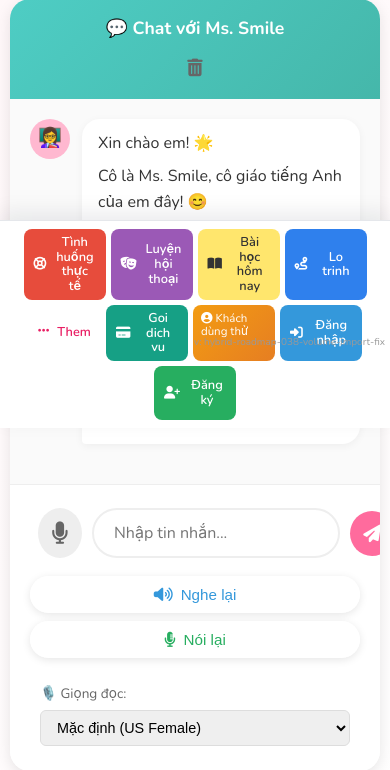
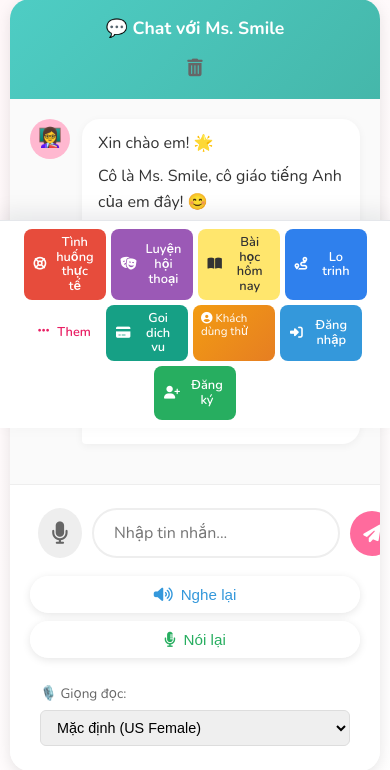
Before and after one commit to tuanpk1977/co-giao-tieng-anh, a Flask app: page / in a window 390 px wide. Shown: the part 416-1186 px from the top of the page. Run offline with Flask 3, Linux system fonts and the light colour scheme; parts of the project's set-up code (start-up, migrations or seed data) failed here and were passed over; some libraries are stand-ins or nearby versions.

Commit message:
Hide version label on mobile

```diff
--- a/app.py
+++ b/app.py
@@ -4,7 +4,7 @@ Backend API cho ứng dụng học tiếng Anh
 """
 
 # VERSION - để track deploy
-APP_VERSION = "hybrid-roadmap-038-volume-import-fix"
+APP_VERSION = "hybrid-roadmap-039-mobile-version-hide"
 
 from flask import Flask, request, jsonify, render_template, session, redirect
 from flask_cors import CORS
--- a/static/css/style.css
+++ b/static/css/style.css
@@ -20,6 +20,21 @@
     --transition: all 0.3s ease;
 }
 
+#app-version {
+    position: fixed;
+    right: 8px;
+    bottom: 6px;
+    z-index: 9999;
+    max-width: min(320px, calc(100vw - 16px));
+    overflow: hidden;
+    color: #999;
+    font-size: 10px;
+    line-height: 1.2;
+    text-overflow: ellipsis;
+    white-space: nowrap;
+    pointer-events: none;
+}
+
 /* Reset & Base */
 * {
     margin: 0;
@@ -3652,7 +3667,7 @@ body {
     }
 
     #app-version {
-        bottom: calc(78px + env(safe-area-inset-bottom)) !important;
+        display: none;
     }
 
     .roadmap-dashboard-panel {
--- a/templates/index.html
+++ b/templates/index.html
@@ -4,7 +4,7 @@
     <meta charset="UTF-8">
     <meta name="viewport" content="width=device-width, initial-scale=1.0">
     <title>Ms. Smile English - Cô Giáo Tiếng Anh Dễ Thương</title>
-    <link rel="stylesheet" href="{{ url_for('static', filename='css/style.css') }}?v=hybrid-roadmap-038-volume-import-fix">
+    <link rel="stylesheet" href="{{ url_for('static', filename='css/style.css') }}?v=hybrid-roadmap-039-mobile-version-hide">
     <link href="https://fonts.googleapis.com/css2?family=Nunito:wght@400;600;700;800&display=swap" rel="stylesheet">
     <link rel="stylesheet" href="https://cdnjs.cloudflare.com/ajax/libs/font-awesome/6.4.0/css/all.min.css">
 </head>
@@ -1023,8 +1023,8 @@
     </div>
 
     <!-- Version indicator -->
-    <div id="app-version" style="position: fixed; bottom: 5px; right: 5px; font-size: 10px; color: #999; z-index: 9999;">v: hybrid-roadmap-038-volume-import-fix</div>
+    <div id="app-version">v: hybrid-roadmap-039-mobile-version-hide</div>
 
-    <script src="{{ url_for('static', filename='js/app.js') }}?v=hybrid-roadmap-038-volume-import-fix"></script>
+    <script src="{{ url_for('static', filename='js/app.js') }}?v=hybrid-roadmap-039-mobile-version-hide"></script>
 </body>
 </html>
```
Also changed, not shown: static/js/app.js.
